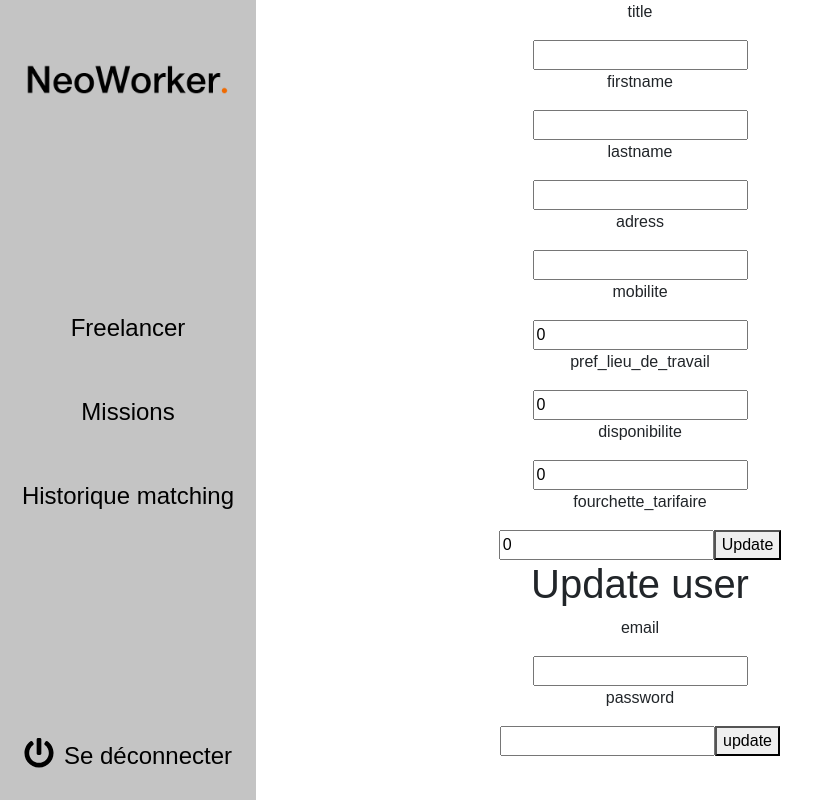
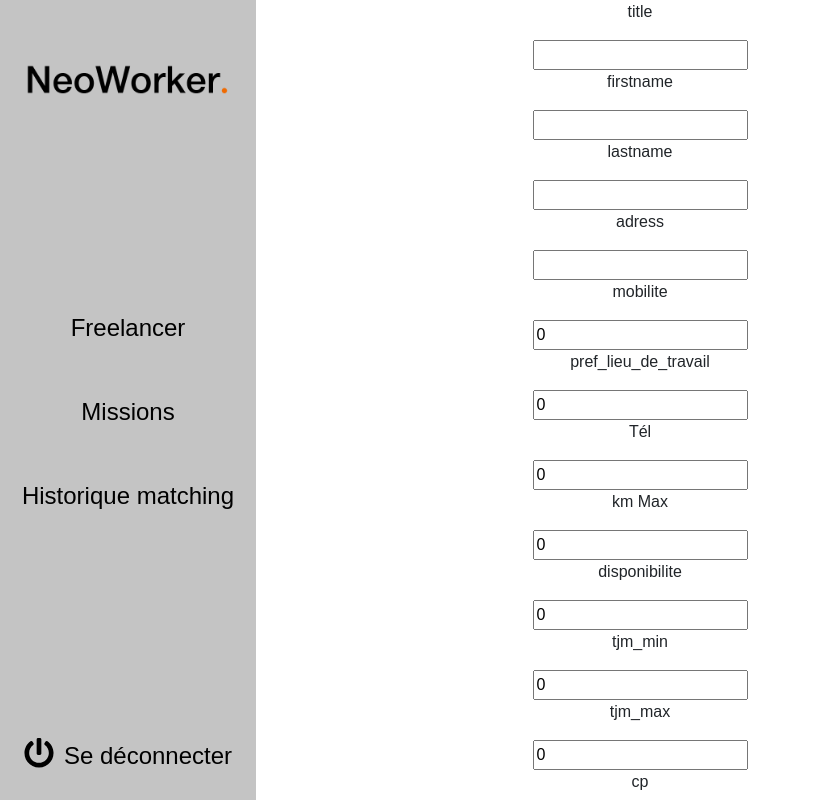
Before and after one commit to kinou-wild/NeoWorker-WildCodeSchool-Projet3, a React (Create React App) app in the folder front/: page /freelancer/editer/1 in a window 1280 px wide. Shown: the top 800 px of the page, without its empty margins (0-820 px from the left). Built offline with nearby package versions, Linux system fonts and the light colour scheme.

Commit message:
cp tjmax tjmin... ok

```diff
--- a/front/src/components/freelancer/EditHomePageFreelancer.jsx
+++ b/front/src/components/freelancer/EditHomePageFreelancer.jsx
@@ -21,13 +21,18 @@ const EditHomePageFreelancer = (props) => {
           //hooks pour modif le freelancer
           const[updateFreelancer, setUpdateFreelancer]= useState({
               img: "",
-              metier: "",
+              title: "",
               firstname: "",
               lastname: "",
               address: "",
               mobilite: 0,
+              km_max:0,
+              tel:0,
+              cp:0,
               pref_lieu_de_travail: 0,
               disponibilite: 0,
+              tjm_min:0,
+              tjm_max:0,
               fourchette_tarifaire: 0,
               password: "",
               email: ""
@@ -92,12 +97,23 @@ const EditHomePageFreelancer = (props) => {
           <input type="text" id="mobilite" name="mobilite" value={updateFreelancer.mobilite} required onChange={(e) => { setUpdateFreelancer({ ...updateFreelancer, mobilite: e.target.value }) }} />
           <p>pref_lieu_de_travail</p>
           <input type="text" id="pref_lieu_de_travail" name="pref_lieu_de_travail" value={updateFreelancer.pref_lieu_de_travail} required onChange={(e) => { setUpdateFreelancer({ ...updateFreelancer, pref_lieu_de_travail: e.target.value }) }} />
+          <p>Tél</p>
+          <input type="text" id="tel" name="tel" value={updateFreelancer.tel} required onChange={(e) => { setUpdateFreelancer({ ...updateFreelancer, tel: e.target.value }) }} />
+          <p>km Max</p>
+          <input type="text" id="km_max" name="km_max" value={updateFreelancer.km_max} required onChange={(e) => { setUpdateFreelancer({ ...updateFreelancer, km_max: e.target.value }) }} />
           <p>disponibilite</p>
           <input type="text" id="disponibilite" name="disponibilite" value={updateFreelancer.disponibilite} required onChange={(e) => { setUpdateFreelancer({ ...updateFreelancer, disponibilite: e.target.value }) }} />
-          <p>fourchette_tarifaire</p>
-          <input type="text" id="fourchette_tarifaire" name="fourchette_tarifaire" value={updateFreelancer.fourchette_tarifaire} required onChange={(e) => { setUpdateFreelancer({ ...updateFreelancer, fourchette_tarifaire: e.target.value }) }} />
+          <p>tjm_min</p>
+          <input type="text" id="tjm_min" name="tjm_min" value={updateFreelancer.tjm_min} required onChange={(e) => { setUpdateFreelancer({ ...updateFreelancer, tjm_min: e.target.value }) }} />
+          <p>tjm_max</p>
+          <input type="text" id="tjm_max" name="tjm_max" value={updateFreelancer.tjm_max} required onChange={(e) => { setUpdateFreelancer({ ...updateFreelancer, tjm_max: e.target.value }) }} />
+          <p>cp</p>
+          <input type="text" id="cp" name="cp" value={updateFreelancer.cp} required onChange={(e) => { setUpdateFreelancer({ ...updateFreelancer, cp: e.target.value }) }} />
 
           <button type="submit">Update</button>
+
+
+
 
         </form>
 
--- a/front/src/components/freelancer/HomePageFreelancer.jsx
+++ b/front/src/components/freelancer/HomePageFreelancer.jsx
@@ -58,6 +58,16 @@ const HomePageFreelancer = () => {
             {/* Les champs de la bdd  */}
             <h1>freelancer SIDE</h1>
             <ul>
+                <p>Code Postal</p>
+                <li>{idFree.cp}</li>
+                <p>tel</p>
+                <li>{idFree.tel}</li>
+                <p>km_max</p>
+                <li>{idFree.km_max}</li>
+                <p>tjm_max</p>
+                <li>{idFree.tjm_max}</li>
+                <p>tjm_min</p>
+                <li>{idFree.tjm_min}</li>
                 <p>title</p>
                 <li>{idFree.title}</li>
                 <p>firstname</p>
```
Also changed, not shown: 2 other files (tests, documents, lock files or other folders).
